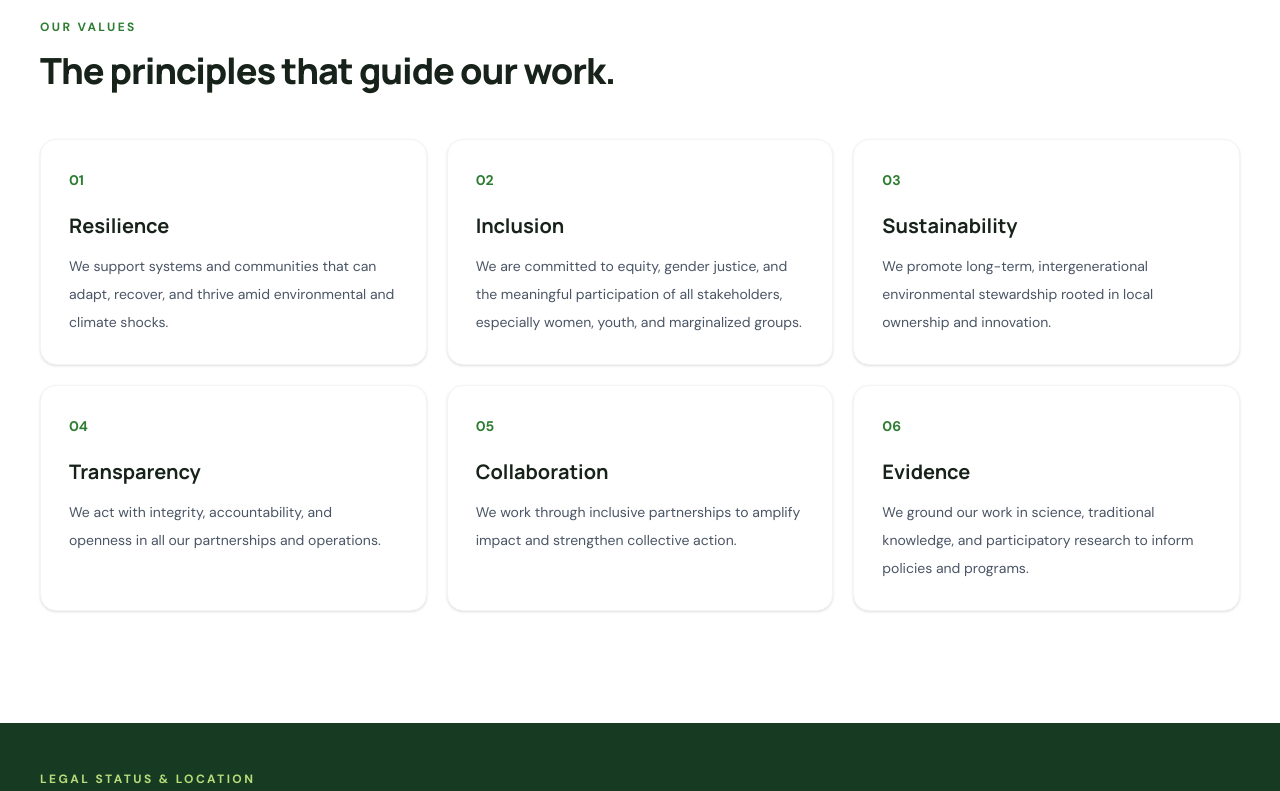
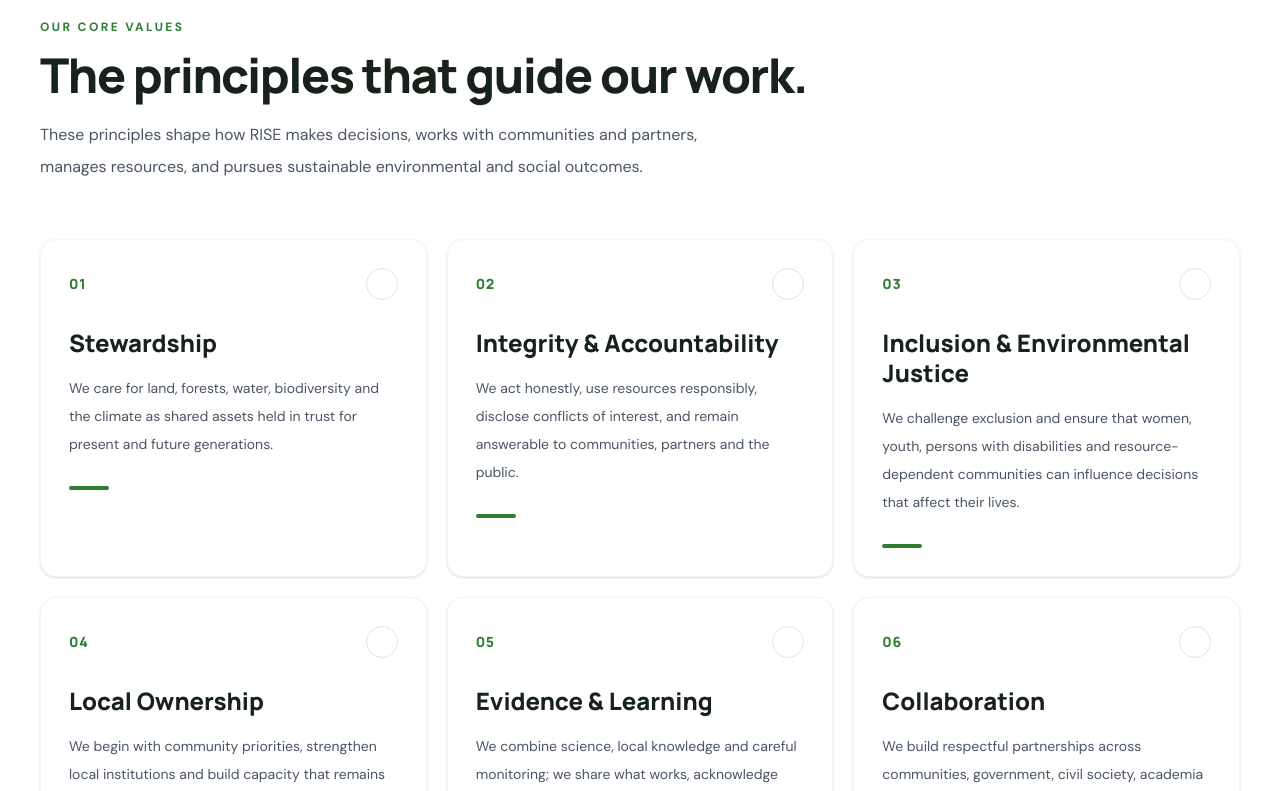
Before and after one commit to FitzgeraldChallar/riselr-ngo, a React (Vite) app: page /about/who-we-are in a window 1280 px wide. Shown: the part 1840-2631 px from the top of the page. Built offline with nearby package versions, Linux system fonts and the light colour scheme; the HTML template or start-up script is replaced by a standard one.

Commit message:
fixed the whoweare page

```diff
--- a/src/pages/About/WhoWeAre.jsx
+++ b/src/pages/About/WhoWeAre.jsx
@@ -1,15 +1,62 @@
 import { MapPin } from "lucide-react";
 import AboutPageLayout from "../../components/about/AboutPageLayout";
-import { aboutImages, values } from "../../data/about";
+import { aboutImages } from "../../data/about";
+
+const coreValues = [
+  {
+    number: "01",
+    title: "Stewardship",
+    description:
+      "We care for land, forests, water, biodiversity and the climate as shared assets held in trust for present and future generations.",
+  },
+  {
+    number: "02",
+    title: "Integrity & Accountability",
+    description:
+      "We act honestly, use resources responsibly, disclose conflicts of interest, and remain answerable to communities, partners and the public.",
+  },
+  {
+    number: "03",
+    title: "Inclusion & Environmental Justice",
+    description:
+      "We challenge exclusion and ensure that women, youth, persons with disabilities and resource-dependent communities can influence decisions that affect their lives.",
+  },
+  {
+    number: "04",
+    title: "Local Ownership",
+    description:
+      "We begin with community priorities, strengthen local institutions and build capacity that remains after a project ends.",
+  },
+  {
+    number: "05",
+    title: "Evidence & Learning",
+    description:
+      "We combine science, local knowledge and careful monitoring; we share what works, acknowledge what does not, and adapt.",
+  },
+  {
+    number: "06",
+    title: "Collaboration",
+    description:
+      "We build respectful partnerships across communities, government, civil society, academia and responsible business because complex environmental problems require collective action.",
+  },
+  {
+    number: "07",
+    title: "Courage & Innovation",
+    description:
+      "We test practical ideas, speak up for responsible resource use and pursue better solutions without compromising ethics or safeguards.",
+  },
+];
 
 export default function WhoWeAre() {
   return (
     <AboutPageLayout
       title="Who We Are"
-      description="A Liberian-led organization advancing sustainable environmental management, climate resilience, and inclusive development."
+      description="A Liberian-led non-profit organization advancing sustainable environmental management, climate resilience, and inclusive development."
       image={aboutImages.whoWeAre}
     >
-      {/* Introduction */}
+      {/* =========================================================
+          INTRODUCTION
+      ========================================================= */}
       <section className="relative overflow-hidden py-20 sm:py-24 lg:py-28">
         {/* Background Image */}
         <div
@@ -26,7 +73,7 @@ export default function WhoWeAre() {
           aria-hidden="true"
         />
 
-        {/* Additional soft white overlay for readability */}
+        {/* Additional soft white overlay */}
         <div
           className="absolute inset-0 bg-linear-to-r from-white/35 via-[#EAF5E8]/20 to-white/30"
           aria-hidden="true"
@@ -70,7 +117,9 @@ export default function WhoWeAre() {
         </div>
       </section>
 
-      {/* Our Story */}
+      {/* =========================================================
+          OUR STORY
+      ========================================================= */}
       <section className="bg-[#F4F8F3] py-20 sm:py-24">
         <div className="mx-auto max-w-250 px-5 sm:px-8">
           <p className="text-xs font-bold uppercase tracking-[0.2em] text-[#2E7D32]">
@@ -90,11 +139,11 @@ export default function WhoWeAre() {
             </p>
 
             <p>
-              Recognizing Liberia's urgent environmental challenges — ranging
-              from deforestation and land and water degradation to climate
-              vulnerability, poor waste management, and weak governance —
-              RISE was established as a platform for solutions that are
-              science-based, locally owned, and community-driven.
+              Recognizing Liberia&apos;s urgent environmental challenges —
+              ranging from deforestation and land and water degradation to
+              climate vulnerability, poor waste management, and weak
+              governance — RISE was established as a platform for solutions
+              that are science-based, locally owned, and community-driven.
             </p>
 
             <p>
@@ -107,43 +156,65 @@ export default function WhoWeAre() {
         </div>
       </section>
 
-      {/* Values */}
+      {/* =========================================================
+          CORE VALUES
+      ========================================================= */}
       <section className="py-20 sm:py-24 lg:py-28">
         <div className="mx-auto max-w-350 px-5 sm:px-8 lg:px-10">
-          <div className="max-w-2xl">
+          {/* Section Heading */}
+          <div className="max-w-3xl">
             <p className="text-xs font-bold uppercase tracking-[0.2em] text-[#2E7D32]">
-              Our Values
+              Our Core Values
             </p>
 
-            <h2 className="mt-4 font-['Manrope'] text-3xl font-extrabold tracking-[-0.03em] text-[#17231A] sm:text-4xl">
+            <h2 className="mt-4 font-['Manrope'] text-3xl font-extrabold tracking-[-0.03em] text-[#17231A] sm:text-4xl lg:text-5xl">
               The principles that guide our work.
             </h2>
+
+            <p className="mt-5 max-w-2xl text-base leading-8 text-gray-600">
+              These principles shape how RISE makes decisions, works with
+              communities and partners, manages resources, and pursues
+              sustainable environmental and social outcomes.
+            </p>
           </div>
 
-          <div className="mt-12 grid gap-5 md:grid-cols-2 lg:grid-cols-3">
-            {values.map((value) => (
-              <div
+          {/* Values Grid */}
+          <div className="mt-14 grid gap-5 md:grid-cols-2 lg:grid-cols-3">
+            {coreValues.map((value) => (
+              <article
                 key={value.number}
-                className="rounded-2xl border border-gray-100 bg-white p-7 shadow-sm"
+                className="group relative overflow-hidden rounded-2xl border border-gray-100 bg-white p-7 shadow-sm transition-all duration-300 hover:-translate-y-1 hover:border-[#D6E6D5] hover:shadow-[0_15px_40px_rgba(23,59,34,0.08)]"
               >
-                <span className="text-sm font-bold text-[#2E7D32]">
-                  {value.number}
-                </span>
+                {/* Number */}
+                <div className="flex items-center justify-between">
+                  <span className="font-['Manrope'] text-sm font-extrabold tracking-wider text-[#2E7D32]">
+                    {value.number}
+                  </span>
 
-                <h3 className="mt-5 font-['Manrope'] text-xl font-bold text-[#17231A]">
+                  <span className="h-8 w-8 rounded-full border border-[#DCE8DC] transition-colors duration-300 group-hover:border-[#2E7D32]" />
+                </div>
+
+                {/* Value Title */}
+                <h3 className="mt-7 font-['Manrope'] text-xl font-extrabold leading-tight text-[#17231A] sm:text-2xl">
                   {value.title}
                 </h3>
 
-                <p className="mt-3 text-sm leading-7 text-gray-600">
+                {/* Description */}
+                <p className="mt-4 text-sm leading-7 text-gray-600">
                   {value.description}
                 </p>
-              </div>
+
+                {/* Accent */}
+                <div className="mt-7 h-1 w-10 rounded-full bg-[#2E7D32] transition-all duration-300 group-hover:w-16" />
+              </article>
             ))}
           </div>
         </div>
       </section>
 
-      {/* Legal Status */}
+      {/* =========================================================
+          LEGAL STATUS
+      ========================================================= */}
       <section className="bg-[#173B22] py-12">
         <div className="mx-auto flex max-w-350 flex-col gap-5 px-5 sm:px-8 md:flex-row md:items-center md:justify-between lg:px-10">
           <div>
```
